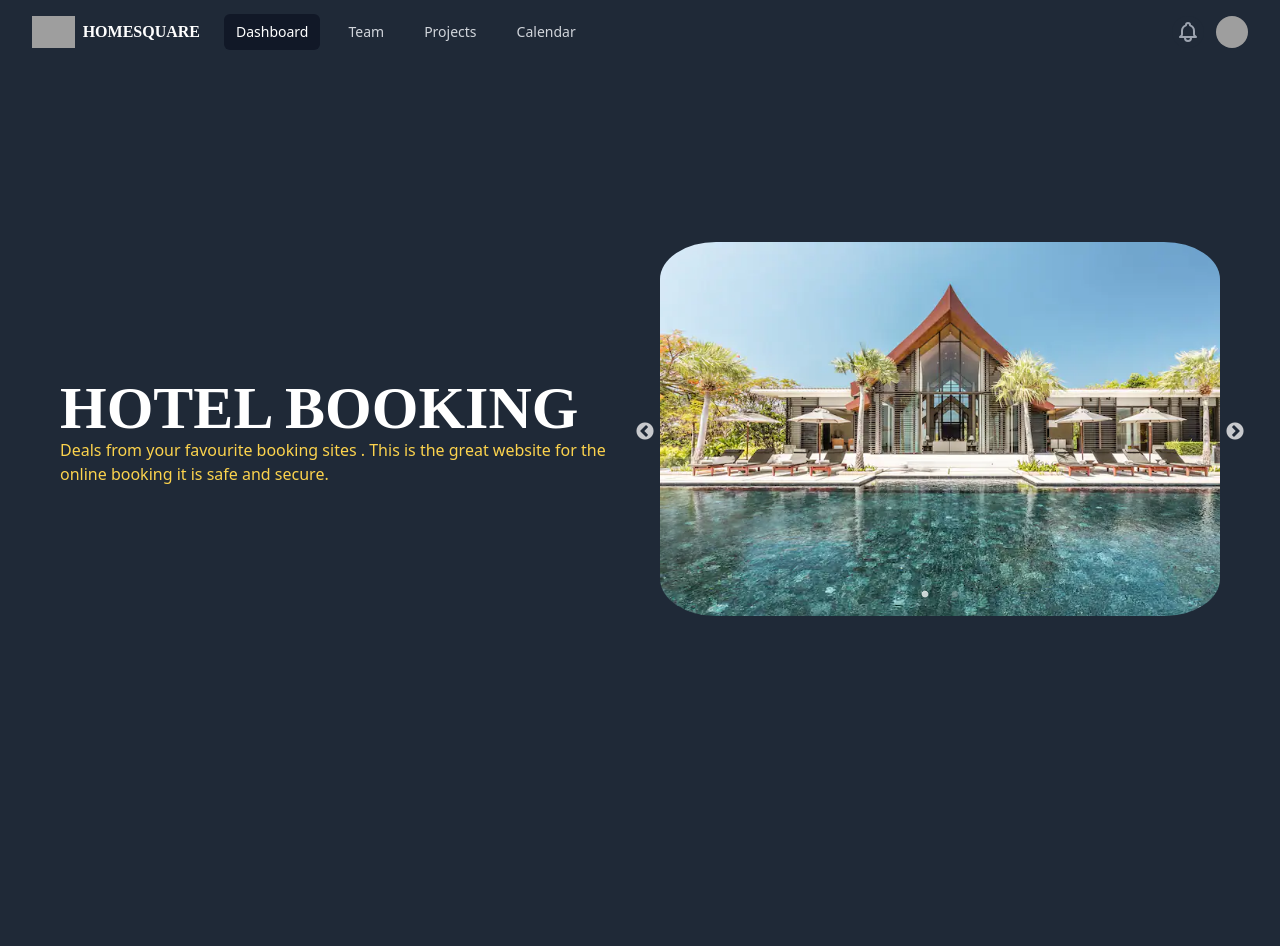
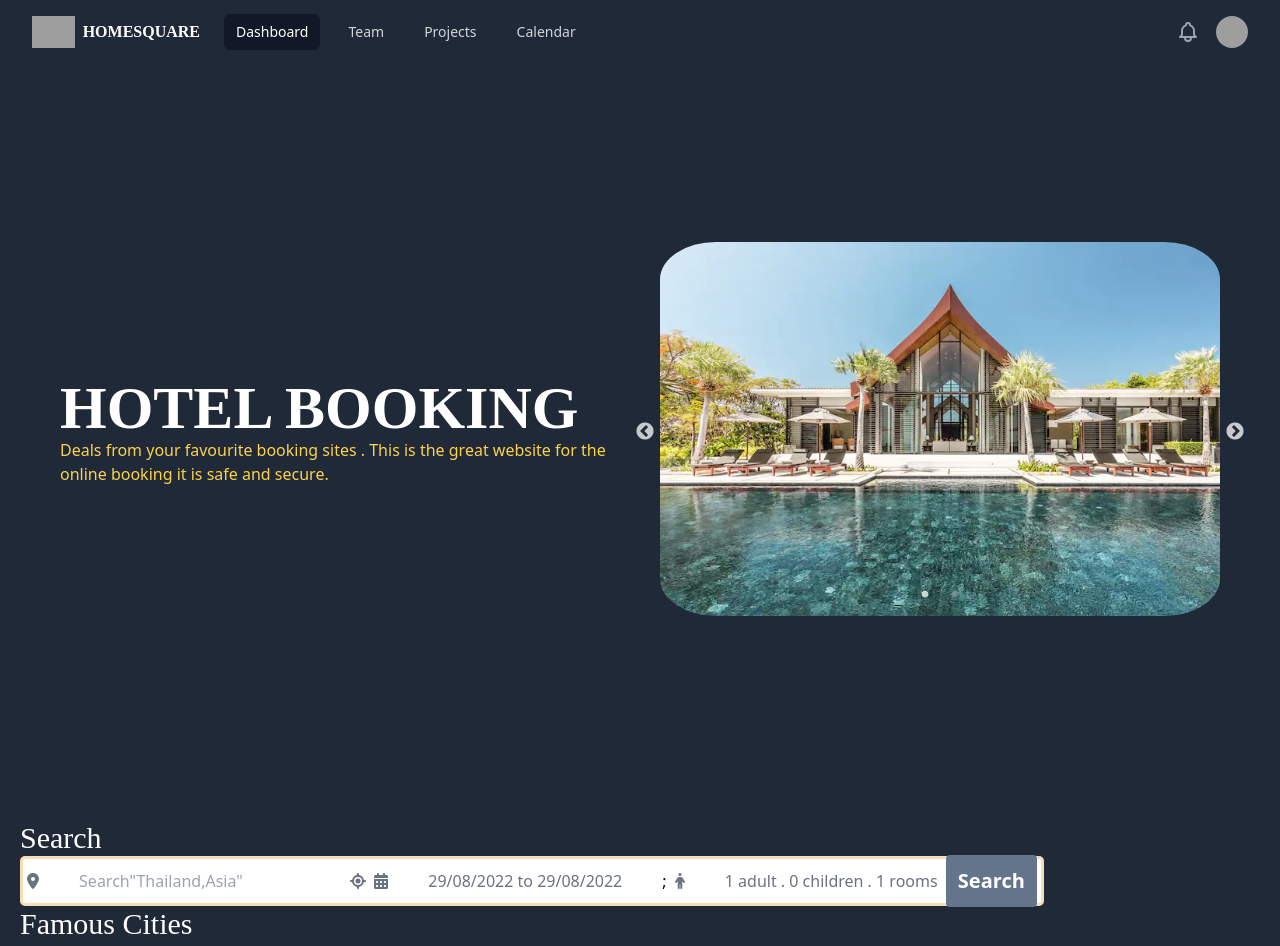
Before and after one commit to Priyanshu-Kapadia/Hotel_Booking_System, a React (Vite) app in the folder client/: page / in a window 1280 px wide. Shown: the top 946 px of the page. Before the commit the page ends 800 px from the top, so only its background shows below. Built offline with nearby package versions, Linux system fonts and the light colour scheme; grey boxes are pictures that could not be loaded; a web font is replaced by a local one.

Commit message:
Banner and Search box Version 1

```diff
--- a/client/package.json
+++ b/client/package.json
@@ -9,9 +9,14 @@
     "preview": "vite preview"
   },
   "dependencies": {
+    "@fortawesome/fontawesome-svg-core": "^6.1.2",
+    "@fortawesome/free-solid-svg-icons": "^6.1.2",
+    "@fortawesome/react-fontawesome": "^0.2.0",
     "@headlessui/react": "^1.6.6",
     "@heroicons/react": "^1.0.6",
+    "date-fns": "^2.29.2",
     "react": "^18.2.0",
+    "react-date-range": "^1.4.0",
     "react-dom": "^18.2.0",
     "react-slick": "^0.29.0",
     "slick-carousel": "^1.8.1",
--- /dev/null
+++ b/client/src/components/Home/Home Components/Banner/Banner.jsx
@@ -0,0 +1,32 @@
+import React from 'react'
+import styled from "styled-components";
+import HotelSlider from "../BannerSlider"
+
+const Section = styled.section`
+  height: ${`calc(100vh - 64px)`};
+  position: relative;
+`;
+const Banner = () => {
+  return (
+    <Section className="section2 flex justify-content items-center">
+      <div className="container mx-auto lg:mx-10 lg:p-5 p-8">
+        <div className="flex flex-col-reverse  lg:grid lg:grid-cols-2 grid-cols-1 gap-10">
+          <div className="flex justify-center align-center flex-col">
+            <p className="whitespace-normal font-cursive text-white font-bold uppercase lg:text-6xl text-4xl">
+              Hotel Booking
+            </p>
+            <p className="text-amber-300 font-medium ">
+              Deals from your favourite booking sites . This is the great
+              website for the online booking it is safe and secure.
+            </p>
+          </div>
+          <div className="">
+            <HotelSlider />
+          </div>
+        </div>
+      </div>
+    </Section>
+  )
+}
+
+export default Banner
--- a/client/src/components/HotelSlider/index.jsx
+++ b/client/src/components/Home/Home Components/BannerSlider/index.jsx
@@ -3,8 +3,8 @@ import styled from "styled-components";
 import Slider from "react-slick";
 import "./Slider.css"
 
-import Img1 from "../../assets/1.png";
-import Img3 from "../../assets/3.png";
+import Img1 from "../../../../assets/1.png";
+import Img3 from "../../../../assets/3.png";
 
 const SliderBody = styled.div`
 `;
--- /dev/null
+++ b/client/src/components/Home/Home Components/Search Section/CityCarousel.jsx
@@ -0,0 +1,9 @@
+import React from 'react'
+
+const CityCarousel = () => {
+  return (
+    <div>CityCarousel</div>
+  )
+}
+
+export default CityCarousel
--- /dev/null
+++ b/client/src/components/Home/Home Components/Search Section/Search.jsx
@@ -0,0 +1,23 @@
+import React from 'react'
+import styled from "styled-components";
+import CityCarousel from './CityCarousel';
+import SearchBox from './SearchBox';
+
+const Section = styled.section`
+  height: 100vh;
+  position: relative;
+`;
+const Search = () => {
+  return (
+    <Section className="section2">
+      <div className='container mx-auto lg:p-5 p-8'>
+        <h2 className="text-white text-3xl font-medium">Search</h2>
+        <SearchBox />
+        <h2 className="text-white text-3xl font-medium">Famous Cities</h2>
+        <CityCarousel />
+      </div>
+    </Section>
+  )
+}
+
+export default Search
--- /dev/null
+++ b/client/src/components/Home/Home Components/Search Section/SearchBox.css
@@ -0,0 +1,38 @@
+.headerSearch {
+    height: 50px;
+    background-color: white;
+    border: 3px solid wheat;
+    padding: 10px 0px;
+    border-radius: 5px;
+    width: 100%;
+    max-width: 1024px;
+    position: relative;
+}
+
+.headerSearchInput {
+    border: none;
+    outline: none;
+}
+
+.date {
+    position: absolute;
+    top: 45px;
+}
+
+.options{
+    position: absolute;
+    top: 45px;
+    background-color: white;
+    color: gray;
+    border-radius: 5px;
+    box-shadow: 0px 0px 10px -5px rgba(0,0,0, 0.4);
+}
+
+.optionItem {
+    width: 200px;
+    margin: 10px;
+}
+
+.optionCounter {
+
+}
--- /dev/null
+++ b/client/src/components/Home/Home Components/Search Section/SearchBox.jsx
@@ -0,0 +1,121 @@
+import React, { useState } from "react";
+import {
+  faCalendarDays,
+  faLocationCrosshairs,
+  faLocationDot,
+  faPerson,
+} from "@fortawesome/free-solid-svg-icons";
+import { FontAwesomeIcon } from "@fortawesome/react-fontawesome";
+import "react-date-range/dist/styles.css"; // main style file
+import "react-date-range/dist/theme/default.css"; // theme css file
+import { DateRange } from "react-date-range";
+import { format } from "date-fns";
+import "./SearchBox.css";
+import { parseWithOptions } from "date-fns/fp";
+
+const SearchBox = () => {
+  const [openDate, setOpenDate] = useState(false);
+
+  const [date, setDate] = useState([
+    {
+      startDate: new Date(),
+      endDate: new Date(),
+      key: "selection",
+    },
+  ]);
+
+  const [openOption, setOpenOption] = useState(false);
+  const [options, setOptions] = useState({
+    adults: 1,
+    children: 0,
+    rooms: 1,
+  });
+  return (
+    <>
+      <div className="headerSearch flex items-center justify-around">
+        <div className="headerSearchItem flex gap-10 items-center">
+          <FontAwesomeIcon
+            icon={faLocationDot}
+            className="text-gray-500 headerSearchIcon"
+          />
+          <input
+            type="text"
+            placeholder='Search"Thailand,Asia"'
+            className="HeaderSearchInput"
+          />
+          <FontAwesomeIcon
+            icon={faLocationCrosshairs}
+            className="text-gray-500 headerSearchIcon"
+          />
+        </div>
+        <div className="headerSearchItem flex gap-10 items-center">
+          <FontAwesomeIcon
+            icon={faCalendarDays}
+            className="text-gray-500 headerSearchIcon"
+          />
+          <span
+            onClick={() => setOpenDate(!openDate)}
+            className="text-gray-500 headerSearchText"
+          >{`${format(date[0].startDate, "dd/MM/yyyy")} to ${format(
+            date[0].endDate,
+            "dd/MM/yyyy"
+          )}`}</span>
+          {openDate && (
+            <DateRange
+              editableDateInputs={true}
+              onChange={(item) => setDate([item.selection])}
+              moveRangeOnFirstSelection={false}
+              ranges={date}
+              className="date"
+            />
+          )}
+          ;
+        </div>
+        <div className="headerSearchItem flex gap-10 items-center">
+          <FontAwesomeIcon
+            icon={faPerson}
+            className="text-gray-500 headerSearchIcon"
+          />
+          <span onClick={() => setOpenOption(!openOption)} className="text-gray-500 headerSearchText">
+            {`${options.adults} adult . ${options.children} children . ${options.rooms} rooms`}
+          </span>
+          {openOption && (
+            <div className="options">
+              <div className="optionItem flex justify-between items-center">
+                <span className="optionText">Adult's</span>
+                <div className="optionCounter flex items-center gap-9">
+                  <button className="optionCounterButton">-</button>
+                  <span className="optionCounterNumber">1</span>
+                  <button className="optionCounterButton">+</button>
+                </div>
+              </div>
+              <div className="optionItem flex justify-between items-center">
+                <span className="optionText">Childern's</span>
+                <div className="optionCounter flex items-center gap-9">
+                  <button className="optionCounterButton">-</button>
+                  <span className="optionCounterNumber">1</span>
+                  <button className="optionCounterButton">+</button>
+                </div>
+              </div>
+              <div className="optionItem flex justify-between items-center">
+                <span className="optionText">Rooms</span>
+                <div className="optionCounter flex items-center gap-9">
+                  <button className="optionCounterButton">-</button>
+                  <span className="optionCounterNumber">1</span>
+                  <button className="optionCounterButton">+</button>
+                </div>
+              </div>
+            </div>
+          )}
+        </div>
+        <div className="headerSearchItem">
+          <button className="p-3 text-white text-xl font-bold rounded bg-slate-500">
+            Search
+          </button>
+        </div>
+      </div>
+    </>
+  );
+};
+
+export default SearchBox;
--- a/client/src/components/Home/index.jsx
+++ b/client/src/components/Home/index.jsx
@@ -1,34 +1,14 @@
 import React from "react";
-import styled from "styled-components";
-import HotelSlider from "../HotelSlider";
 import "./Home.css"
-
-const Section = styled.section`
-  height: ${`calc(100vh - 64px)`};
-  width: 100vw;
-  position: relative;
-`;
+import Banner from "./Home Components/Banner/Banner";
+import Search from "./Home Components/Search Section/Search";
 
 const Home = () => {
   return (
-    <Section className="section2 flex justify-content items-center overflow-hidden">
-      <div className="container mx-auto lg:mx-10 lg:p-5 p-8">
-        <div className="flex flex-col-reverse  lg:grid lg:grid-cols-2 grid-cols-1 gap-10">
-          <div className="flex justify-center align-center flex-col">
-            <p className="whitespace-normal font-cursive text-white font-bold uppercase lg:text-6xl text-4xl">
-              Hotel Booking
-            </p>
-            <p className="text-amber-300 font-medium ">
-              Deals from your favourite booking sites . This is the great
-              website for the online booking it is safe and secure.
-            </p>
-          </div>
-          <div className="">
-            <HotelSlider />
-          </div>
-        </div>
-      </div>
-    </Section>
+    <>
+      <Banner/>
+      <Search/>
+    </>
   );
 };
 
--- a/client/src/components/Navbar/index.jsx
+++ b/client/src/components/Navbar/index.jsx
@@ -17,7 +17,7 @@ function classNames(...classes) {
 
 export default function Navbar() {
   return (
-    <Disclosure as="nav" className="bg-gray-800">
+    <Disclosure as="nav" className="bg-gray-800 sticky">
       {({ open }) => (
         <>
           <div className="max-w-7xl mx-auto px-2 sm:px-6 lg:px-8">
--- a/client/tailwind.config.cjs
+++ b/client/tailwind.config.cjs
@@ -5,7 +5,7 @@ module.exports = {
   ],
   theme: {
     fontFamily: {
-      'cursive': ['Oooh Baby']
+      'cursive': ['Oooh Baby'],
     },
     extend: {},
   },
```
Also changed, not shown: client/src/components/Home/Home Components/BannerSlider/Slider.css (renamed from client/src/components/HotelSlider/Slider.css), 1 other file (tests, documents, lock files or other folders).
